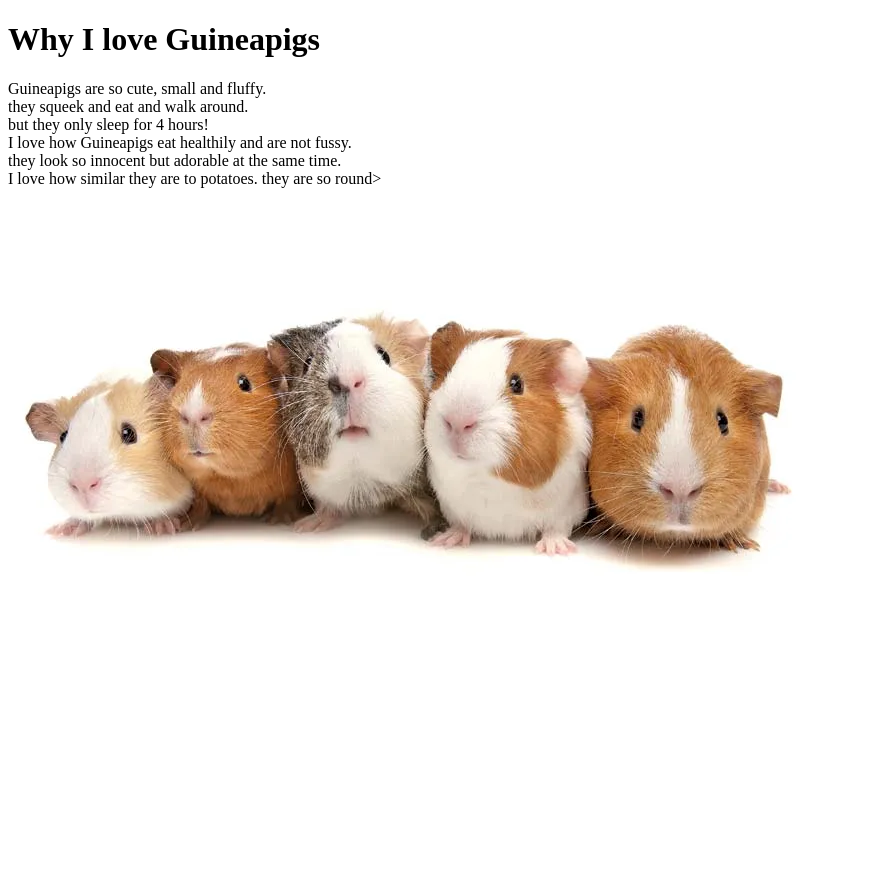
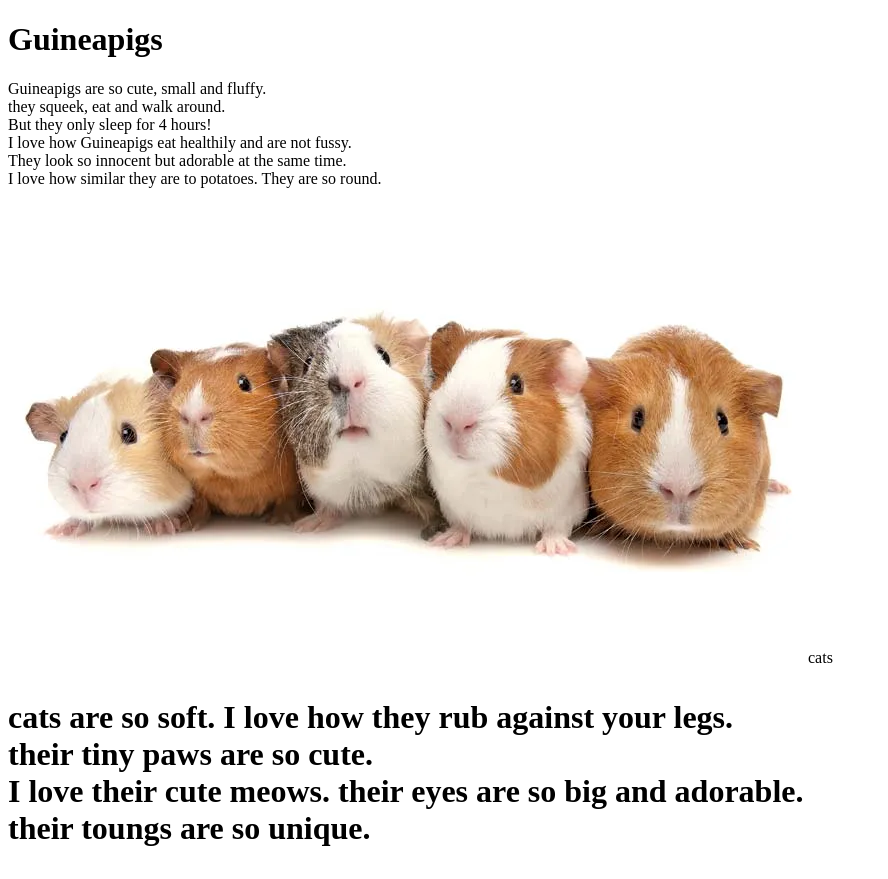
Before and after one commit to mk102115-lgtm/Megan7c, a plain HTML site: page index.html in a window 1280 px wide. Shown: the whole page, without its empty margins (0-888 px from the left). Before the commit the page ends 800 px from the top, so only its background shows below. Drawn offline with Linux system fonts and the light colour scheme.

Commit message:
Update index.html

```diff
--- a/index.html
+++ b/index.html
@@ -3,13 +3,17 @@
 <head>
     <meta charset="UTF-8">
     <meta name="viewport" content="width=device-width, initial-scale=1.0">
-    <title>Guineapigs</title>
+    <title>What I love</title>
 </head>
 <body>
-    <h1>Why I love Guineapigs</h1>
-    <p>Guineapigs are so cute, small and fluffy. <br> they squeek and eat and walk around. <br> but they only sleep for 4 hours! <br> I love how Guineapigs eat healthily and are not fussy. <br>
-    they look so innocent but adorable at the same time. <br> I love how similar they are to potatoes. they are so round> </p>
+    <h1> Guineapigs</h1>
+    <p>Guineapigs are so cute, small and fluffy. <br> they squeek, eat and walk around. <br> But they only sleep for 4 hours! <br> I love how Guineapigs eat healthily and are not fussy. <br>
+    They look so innocent but adorable at the same time. <br> I love how similar they are to potatoes. They are so round. </p>
 
     </p><img src="Guineapig.webp" alt="Guineapig"
+
+            <h1>cats<h1/>
+                <p>cats are so soft. I love how they rub against your legs. <br> their tiny paws are so cute. <br> I love their cute meows. their eyes are so big and adorable. <br>
+                their toungs are so unique. </p>
 </body>
 </html>
```
